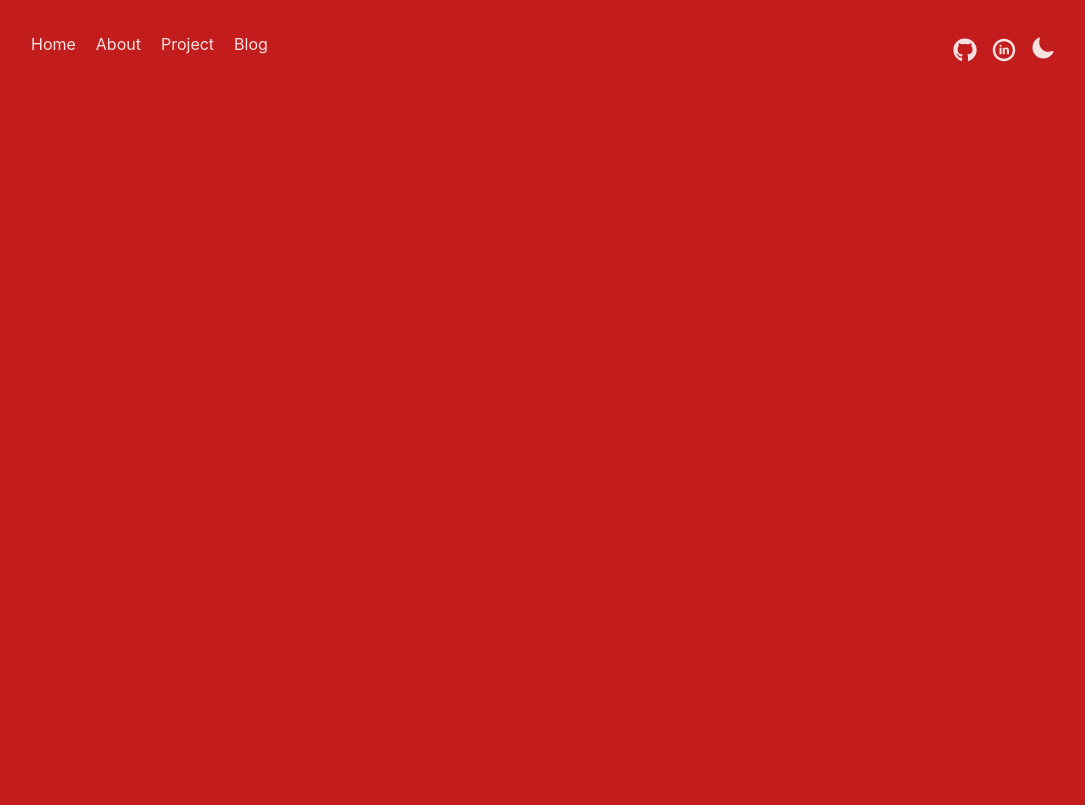
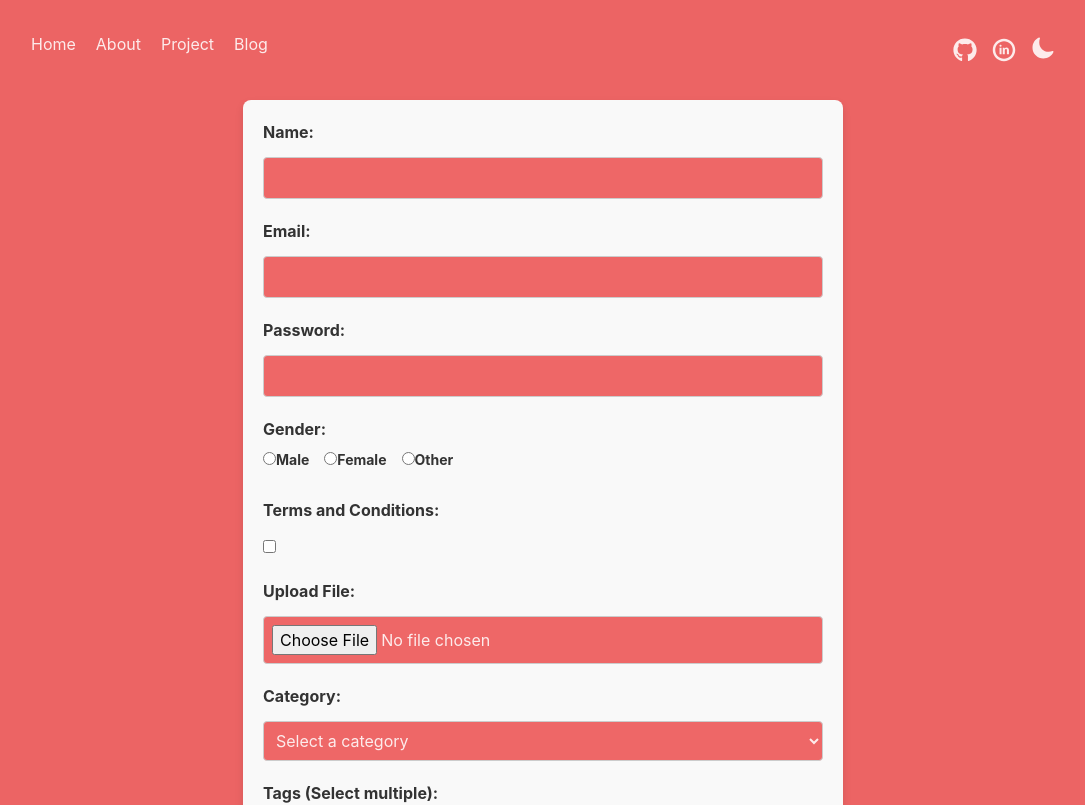
Before and after one commit to Hamzakhan70/Port_Folio, a React (Vite) app: page / in a window 1280 px wide. Shown: the top 805 px of the page, without its empty margins (97-1182 px from the left). Built offline with nearby package versions, Linux system fonts and the light colour scheme.

Commit message:
form added

```diff
--- a/src/App.tsx
+++ b/src/App.tsx
@@ -1,6 +1,7 @@
 import { useEffect, useState } from "react";
 import "./App.css";
 import Navbar from "./components/navbar";
+import FormWithMappedSelects from "./components/form/FormLearning";
 function App() {
 
    const [dark, setDark] = useState(true);
@@ -24,6 +25,7 @@ function App() {
   return (
     <>
      <Navbar dark={dark} darkModeHandler={darkModeHandler} />
+     <FormWithMappedSelects/>
     </>
   );
 }
--- /dev/null
+++ b/src/components/form/FormLearning.tsx
@@ -0,0 +1,180 @@
+import  { useState } from 'react';
+import './index.css'; // Import the CSS file
+
+const FormWithMappedSelects = () => {
+  const [formData, setFormData] = useState({
+    name: '',
+    email: '',
+    password: '',
+    gender: '',
+    terms: false,
+    file: null,
+    category: '',
+    tags: []
+  });
+
+  const [categoryOptions] = useState([
+    'Technology', 'Science', 'Health', 'Business', 'Sports'
+  ]);
+
+  const [tagOptions] = useState([
+    'React', 'JavaScript', 'Node.js', 'CSS', 'HTML', 'Frontend', 'Backend'
+  ]);
+
+  const handleChange = (e:any) => {
+    const { name, value, type, checked, files } = e.target;
+    console.log('this is form data==',formData);
+    if (type === 'checkbox') {
+      setFormData({ ...formData, [name]: checked });
+    } else if (type === 'file') {
+      setFormData({ ...formData, [name]: files[0] });
+    } else if (type === 'select-multiple') {
+      const selectedOptions = Array.from(e.target.selectedOptions, (option:any) => option.value);
+      setFormData({ ...formData, [name]: selectedOptions });
+    } else {
+      setFormData({ ...formData, [name]: value });
+    }
+  };
+
+  const handleSubmit = (e:any) => {
+    e.preventDefault();
+    console.log('Form Data:', formData);
+  };
+
+  return (
+    <form onSubmit={handleSubmit} className="form-container">
+      <div className="form-group">
+        <label>Name:</label>
+        <input
+          type="text"
+          name="name"
+          value={formData.name}
+          onChange={handleChange}
+          className="form-input"
+          required
+        />
+      </div>
+
+      <div className="form-group">
+        <label>Email:</label>
+        <input
+          type="email"
+          name="email"
+          value={formData.email}
+          onChange={handleChange}
+          className="form-input"
+          required
+        />
+      </div>
+
+      <div className="form-group">
+        <label>Password:</label>
+        <input
+          type="password"
+          name="password"
+          value={formData.password}
+          onChange={handleChange}
+          className="form-input"
+          required
+        />
+      </div>
+
+      <div className="form-group">
+        <label>Gender:</label>
+        <div className="radio-group">
+          <label>
+            <input
+              type="radio"
+              name="gender"
+              value="male"
+              checked={formData.gender === 'male'}
+              onChange={handleChange}
+            />
+            Male
+          </label>
+          <label>
+            <input
+              type="radio"
+              name="gender"
+              value="female"
+              checked={formData.gender === 'female'}
+              onChange={handleChange}
+            />
+            Female
+          </label>
+          <label>
+            <input
+              type="radio"
+              name="gender"
+              value="other"
+              checked={formData.gender === 'other'}
+              onChange={handleChange}
+            />
+            Other
+          </label>
+        </div>
+      </div>
+
+      <div className="form-group">
+        <label>Terms and Conditions:</label>
+        <input
+          type="checkbox"
+          name="terms"
+          checked={formData.terms}
+          onChange={handleChange}
+          className="checkbox"
+        />
+      </div>
+
+      <div className="form-group">
+        <label>Upload File:</label>
+        <input
+          type="file"
+          name="file"
+          onChange={handleChange}
+          className="form-input"
+        />
+      </div>
+
+      <div className="form-group">
+        <label>Category:</label>
+        <select
+          name="category"
+          value={formData.category}
+          onChange={handleChange}
+          className="form-select"
+          required
+        >
+          <option  value="">Select a category</option>
+          {categoryOptions.map((category, index) => (
+            <option key={index} value={category}>
+              {category}
+            </option>
+          ))}
+        </select>
+      </div>
+
+      <div className="form-group">
+        <label>Tags (Select multiple):</label>
+        <select
+          name="tags"
+          value={formData.tags}
+          onChange={handleChange}
+          className="form-select"
+          multiple
+          required
+        >
+          {tagOptions.map((tag, index) => (
+            <option key={index} value={tag}>
+              {tag}
+            </option>
+          ))}
+        </select>
+      </div>
+
+      <button type="submit" className="submit-button">Submit</button>
+    </form>
+  );
+};
+
+export default FormWithMappedSelects;
--- /dev/null
+++ b/src/components/form/index.css
@@ -0,0 +1,67 @@
+/* Form container */
+.form-container {
+    max-width: 600px;
+    margin: 0 auto;
+    padding: 20px;
+    background-color: #f9f9f9;
+    border-radius: 8px;
+    box-shadow: 0 4px 8px rgba(0, 0, 0, 0.1);
+  }
+
+  /* Form group */
+  .form-group {
+    margin-bottom: 20px;
+  }
+
+  .form-group label {
+    display: block;
+    margin-bottom: 8px;
+    font-weight: bold;
+    color: #333;
+  }
+
+  .form-input,
+  .form-select {
+    width: 100%;
+    padding: 8px;
+    margin-top: 5px;
+    font-size: 16px;
+    border: 1px solid #ccc;
+    border-radius: 4px;
+    background-color: #ee6767;
+  }
+
+  .form-input:focus,
+  .form-select:focus {
+    border-color: #007bff;
+    outline: none;
+  }
+
+  .radio-group {
+    display: flex;
+    gap: 15px;
+  }
+
+  .radio-group label {
+    display: inline-block;
+    font-size: 14px;
+    color: #333;
+  }
+
+  .checkbox {
+    margin-top: 10px;
+  }
+
+  .submit-button {
+    background-color: #007bff;
+    color: #fff;
+    padding: 10px 20px;
+    border: none;
+    border-radius: 4px;
+    font-size: 16px;
+    cursor: pointer;
+  }
+
+  .submit-button:hover {
+    background-color: #0056b3;
+  }
--- a/src/index.css
+++ b/src/index.css
@@ -8,7 +8,7 @@
 
   color-scheme: light dark;
   color: rgba(255, 255, 255, 0.87);
-  background-color: #c21c1c;
+  background-color: #ec6464;
 
   font-synthesis: none;
   text-rendering: optimizeLegibility;
```
